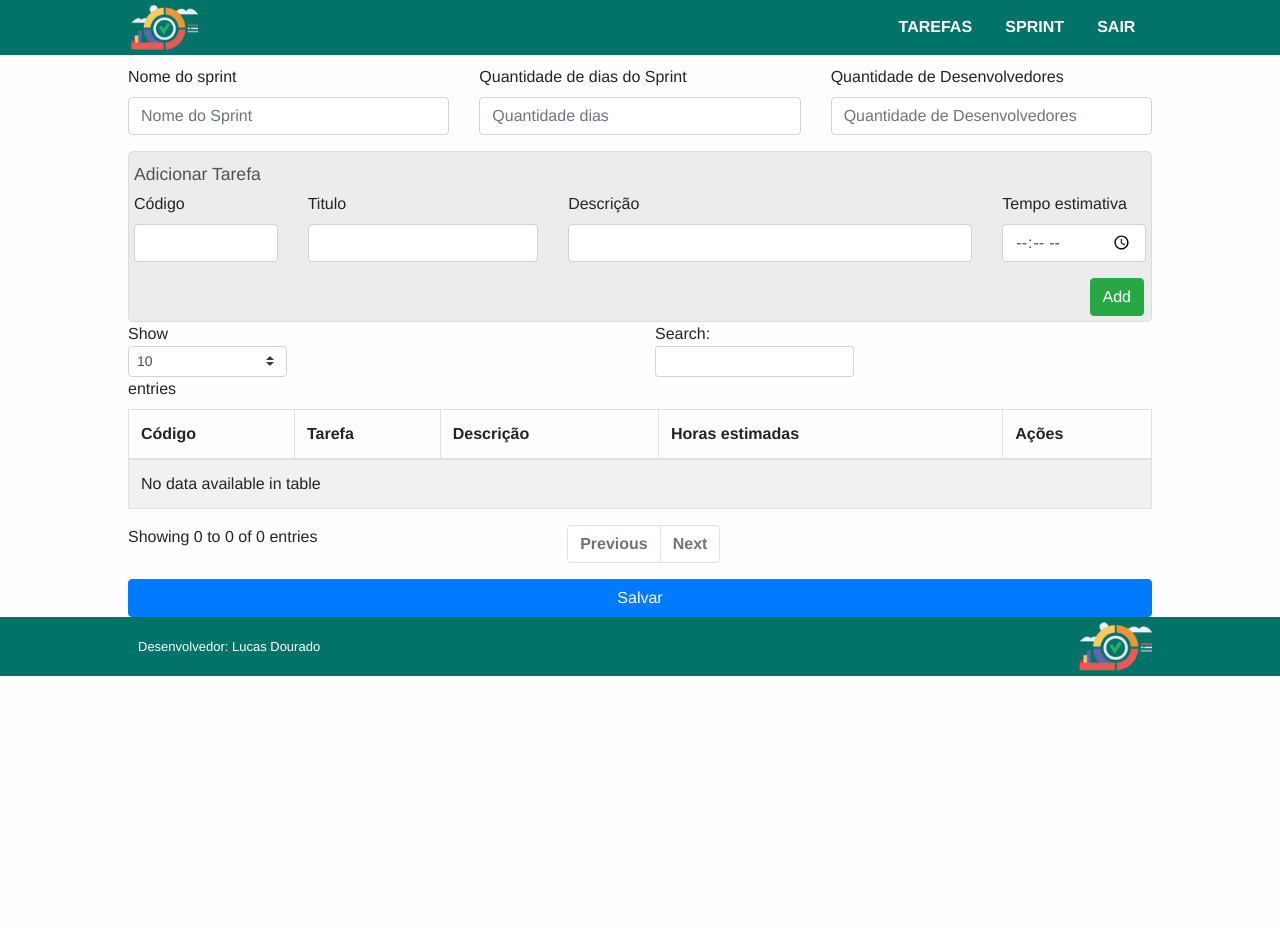
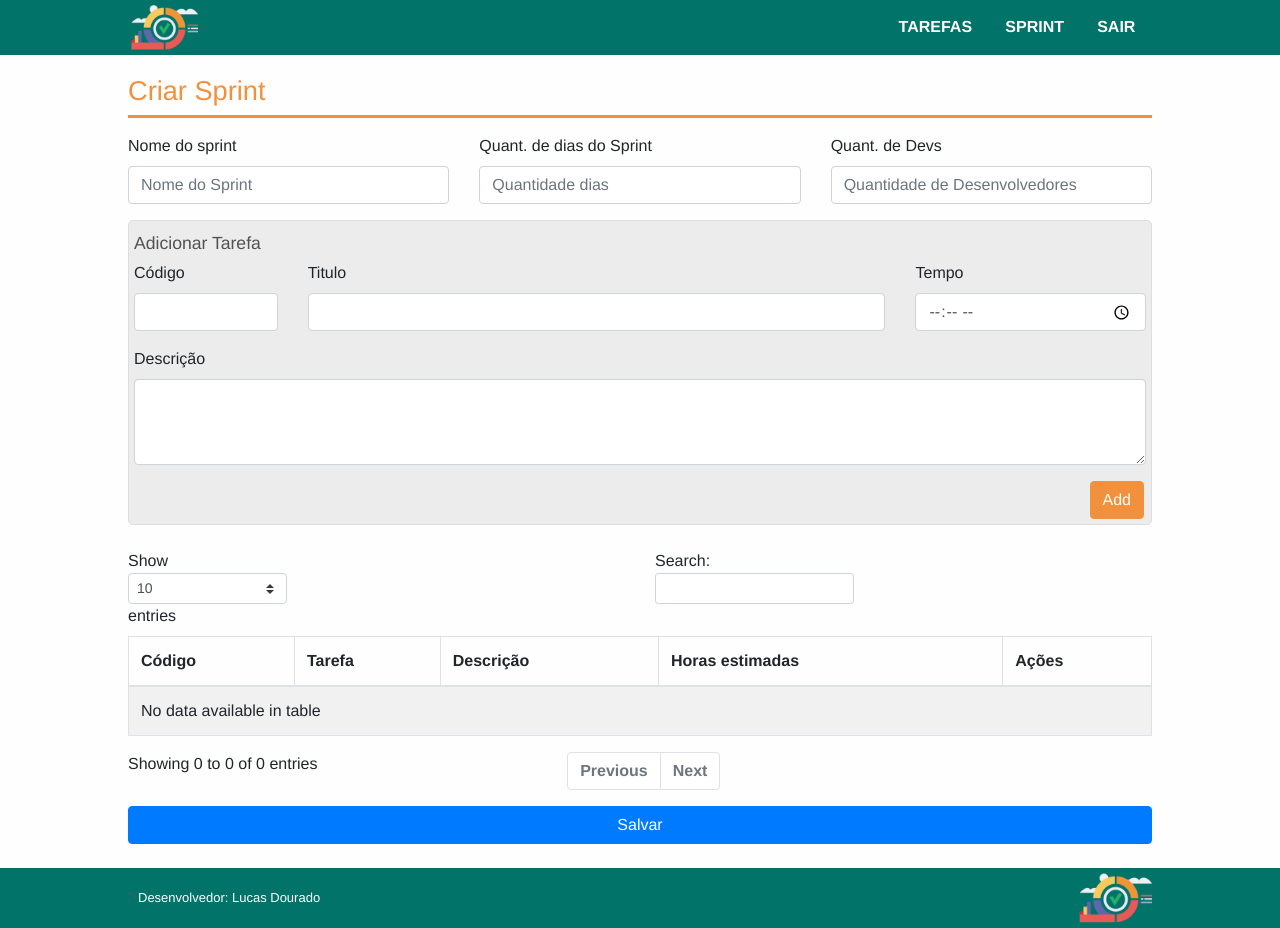
Before and after one commit to lucasmirandadourado/dev_sprint, a PHP site: page /view/cadastrar-sprint.php in a window 1280 px wide. Before the commit the page ends 676 px from the top, so only its background shows below. Run offline with PHP 8.4, Linux system fonts and the light colour scheme; the visitor is signed in with stand-in values (Sample User, id 1).

Commit message:
melhorando o formulário

```diff
--- a/asset/css/cadastrar_sprint.css
+++ b/asset/css/cadastrar_sprint.css
@@ -18,3 +18,16 @@ div#btn-salvar-tarefas {
     font-size: 1.1em;
     margin: 7px 0px;
 }
+
+#addTarefaTabela {
+    color: white;
+    background-color: var(--laranja);
+    border-color: var(--laranja);
+}
+
+@media(max-width: 725px) {
+    .sp-cadastro-sprint {
+        display: flex;
+        flex-direction: column;
+    }
+}
--- a/asset/css/sprint.css
+++ b/asset/css/sprint.css
@@ -130,3 +130,16 @@ div#dias {
 #excluir {
     color: var(--vermelho);
 }
+
+h1.sp_titulo {
+    font-size: 1.7rem;
+    color: var(--laranja);
+    margin-top: 10px;
+}
+
+hr.sp_divisao {
+    width: 100%;
+    margin-top: 0px;
+    border-top: outset;
+    border-color: var(--laranja);
+}
--- a/asset/js/cadastrarSprint.js
+++ b/asset/js/cadastrarSprint.js
@@ -14,13 +14,33 @@ $(document).ready(function(e){
 
     $(document).on('click', '#salvar-sprint', function(e){
         e.preventDefault();
-        let form = $('#formCadastrar').serializeArray();
-        form.push({name: 'salvarSprint', value: true})
-        // console.log(form)
+
+        var t = $('#tarefas-tabela').DataTable();
+        let tarefas = t.data();
+        let array = new Array();
+        $(tarefas).each(function (index, element) {
+            if(element != null) {
+                array.push(Array(element[0], element[1], element[2], element[3]));
+            }
+        });
+
+        let nome = $('#nome').val();
+        let dias = $('#qtdDiasSprint').val();
+        let qtdDev = $('#qtdDevs').val();
+        let data = {
+            "salvarSprint": true,
+            "sprint": {
+                "nome": nome,
+                "dias": dias,
+                "qtdDev": qtdDev
+            },
+            "tarefas": array
+        }
+
         $.ajax({
-            url: './controller/sprintController.php',
+            url: '../controller/sprintController.php',
             method: "POST",
-            data: form,
+            data: data,
             dataType: 'json',
             success: function(result) {
                 console.log(result)
@@ -36,8 +56,6 @@ $(document).ready(function(e){
         let tempoEstimativa = $('#tempoEstimativa').val();
 
         var t = $('#tarefas-tabela').DataTable();
-
-
         t.row.add( [
             codigo,
             titulo,
--- a/template/Pagina.php
+++ b/template/Pagina.php
@@ -59,7 +59,14 @@ class Pagina {
         foreach ($this->js as $value) {
             echo "<script src=".$value."></script>";
         }
-        echo "</body>
+        echo "
+
+        <div id='footer'>
+            <div id='desenvolvedor'>Desenvolvedor: Lucas Dourado</div>
+            <img src='../asset/img/scrum-head.png' class='logo-footer' alt='Dev Sprint'>
+        </div>
+
+        </body>
         </html>";
     }
 }
--- a/view/cadastrar-sprint.php
+++ b/view/cadastrar-sprint.php
@@ -7,21 +7,25 @@ $pagina->head("Cadastrar Sprint");
 ?>
 
 <div id="ds_conteudo">
+
+  <h1 class="sp_titulo">Criar Sprint</h1>
+  <hr class="sp_divisao" />
+
   <form id="formCadastrar" method="POST">
-    <div class="row">
+    <div class="row sp-cadastro-sprint">
 
-      <div class="col form-group">
+      <div class="col form-group col-md-4">
         <label for="nome">Nome do sprint</label>
         <input type="text" class="form-control" id="nome" name="nome" placeholder="Nome do Sprint">
       </div>
 
-      <div class="col form-group">
-        <label for="qtdDiasSprint">Quantidade de dias do Sprint</label>
+      <div class="col form-group  col-md-4">
+        <label for="qtdDiasSprint">Quant. de dias do Sprint</label>
         <input type="number" class="form-control" id="qtdDiasSprint" name="qtdDiasSprint" placeholder="Quantidade dias">
       </div>
 
-      <div class="col form-group">
-        <label for="qtdDevs">Quantidade de Desenvolvedores</label>
+      <div class="col form-group col-md-4">
+        <label for="qtdDevs">Quant. de Devs</label>
         <input type="number" class="form-control" id="qtdDevs" name="qtdDevs" placeholder="Quantidade de Desenvolvedores">
       </div>
 
@@ -30,7 +34,6 @@ $pagina->head("Cadastrar Sprint");
     <div id="addTarefa">
 
       <h4 for="">Adicionar Tarefa</h4>
-
       <div class="row">
 
         <div class="form-group col-md-2">
@@ -38,27 +41,29 @@ $pagina->head("Cadastrar Sprint");
           <input type="text" name="codigo" id="codigo" class="form-control">
         </div>
 
-        <div class="form-group col-md-3">
+        <div class="form-group col-md-7">
           <label for="titulo">Titulo</label>
           <input type="text" name="titulo" id="titulo" class="form-control">
         </div>
 
-        <div class="form-group col-md-5">
-          <label for="descricao">Descrição</label>
-          <input type="text" name="descricao" id="descricao" class="form-control">
+        <div class="form-group col-md-3">
+          <label for="tempoEstimativa">Tempo</label>
+          <input type="time" name="tempoEstimativa" id="tempoEstimativa" class="form-control">
         </div>
 
-        <div class="form-group col-md-2">
-          <label for="tempoEstimativa">Tempo estimativa</label>
-          <input type="time" name="tempoEstimativa" id="tempoEstimativa" class="form-control">
+        <div class="form-group col-md-12">
+          <label for="descricao">Descrição</label>
+          <textarea name="descricao" id="" cols="30" rows="3" class="form-control" id="descricao"></textarea>
         </div>
+
       </div>
       <div class="row" id="btn-salvar-tarefas">
-        <a href="#" class="btn btn-success" id="addTarefaTabela">Add</a>
+        <a href="#" class="btn" id="addTarefaTabela">Add</a>
       </div>
     </div>
 
     <div id="">
+      <br>
       <table id="tarefas-tabela" class="table table-striped table-bordered">
         <thead>
           <tr>
@@ -80,11 +85,7 @@ $pagina->head("Cadastrar Sprint");
 </div>
 
 </div>
-<div id="footer">
-  <div id="desenvolvedor">Desenvolvedor: Lucas Dourado</div>
-  <img src="../asset/img/scrum-head.png" class="logo-footer" alt="Dev Sprint">
-</div>
-
+<br>
 
 <?php
 $pagina->addJS('../asset/js/cadastrarSprint.js');
--- a/view/index.php
+++ b/view/index.php
@@ -35,11 +35,6 @@
   </div>
 </div>
 
-<div id="footer">
-  <div id="desenvolvedor">Desenvolvedor: Lucas Dourado</div>
-  <img src="../asset/img/scrum-head.png" class="logo-footer" alt="Dev Sprint">
-</div>
-
 <?php
   $pagina->addJS('../asset/js/sprint.js');
   $pagina->footer();
```
Also changed, not shown: factory/SprintFactory.php (+9 -41 lines), service/SprintService.php (+31 -19 lines). Lines whose indentation alone changed are shown as unchanged.
